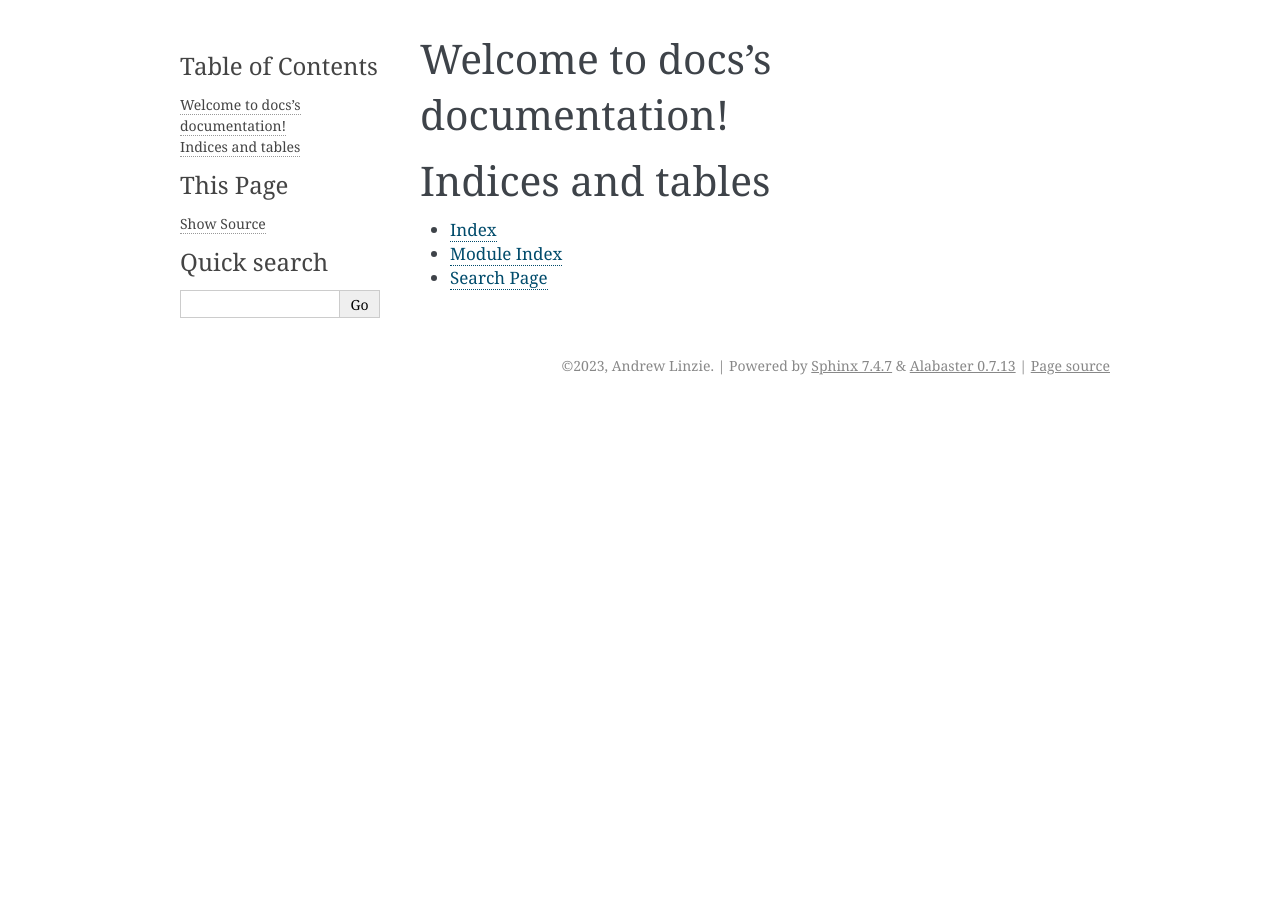
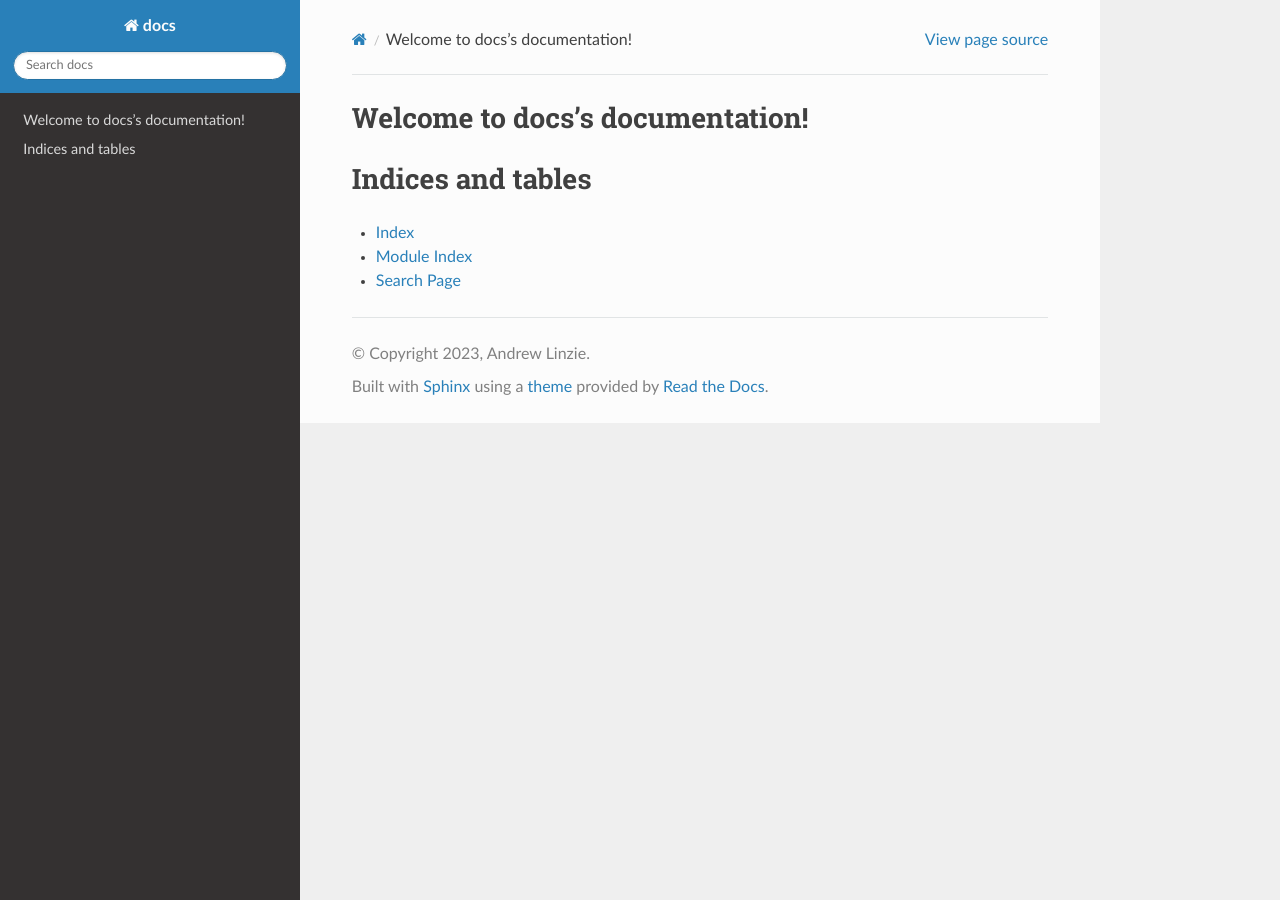
Before and after one commit to genericware/sphinx-docs, a Sphinx documentation site: the page built from docs/index.rst, in a window 1280 px wide. Built offline with Sphinx 7.4.7 and the Read the Docs theme 2.0.0, drawn with Linux system fonts in a browser that asks for light colours.

Commit message:
feat(docs): readthedocs theme

```diff
--- a/docs/conf.py
+++ b/docs/conf.py
@@ -14,7 +14,7 @@ release = '0.1.0'
 # -- General configuration ---------------------------------------------------
 # https://www.sphinx-doc.org/en/master/usage/configuration.html#general-configuration
 
-extensions = ["myst_parser"]
+extensions = ["sphinx_rtd_theme", "myst_parser"]
 
 templates_path = ['_templates']
 exclude_patterns = ['_build', 'Thumbs.db', '.DS_Store']
@@ -24,5 +24,5 @@ exclude_patterns = ['_build', 'Thumbs.db', '.DS_Store']
 # -- Options for HTML output -------------------------------------------------
 # https://www.sphinx-doc.org/en/master/usage/configuration.html#options-for-html-output
 
-html_theme = 'alabaster'
+html_theme = 'sphinx_rtd_theme'
 html_static_path = ['_static']
--- a/pyproject.toml
+++ b/pyproject.toml
@@ -24,6 +24,7 @@ black = "^23.9.1"
 ruff = "^0.1.7"
 mypy = "^1.7.1"
 sphinx = "^7.2.6"
+sphinx_rtd_theme = "2.0.0"
 myst-parser = "^2.0.0"
 pydocstyle = "^6.3.0"
 cython = "^3.0.2"
```
Also changed, not shown: 1 other file.
